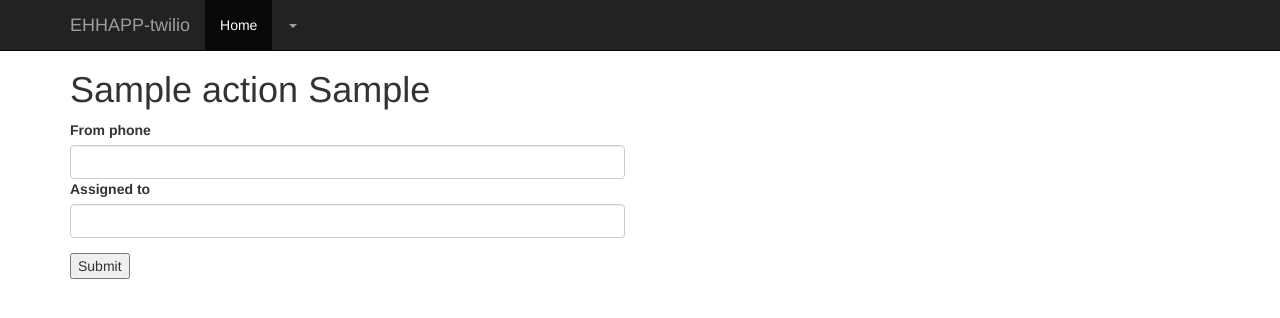
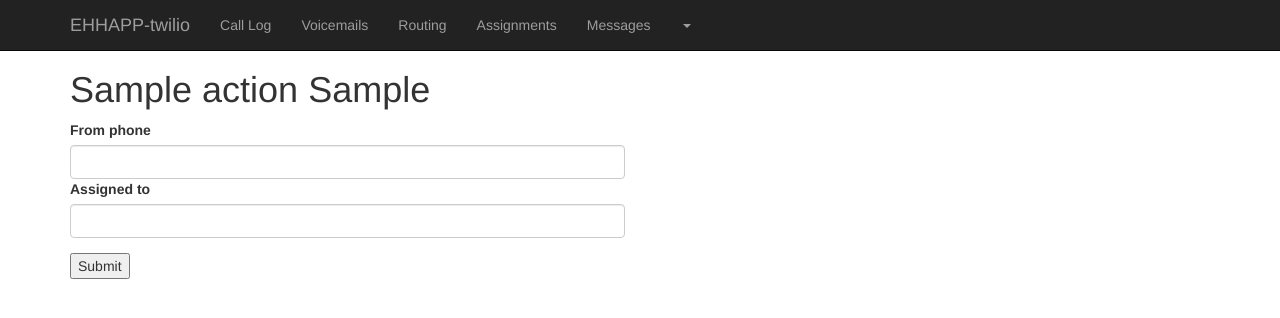
Before and after one commit to ehhop/ehhapp-twilio, a Flask app: template ehhapp_twilio/templates/intent_form.html in a window 1280 px wide. Shown: the top 318 px of the page. Run offline with Flask 2, Linux system fonts and the light colour scheme; the template is opened without the code that fills it: values that come from a table or form of the project are taken from there, most other values are stand-ins (such as "Sample title", 1, 10 or a date in 2020); parts of the project's set-up code (start-up, migrations or seed data) failed here and were passed over; some libraries are stand-ins or nearby versions.

Commit message:
Tweak templates.

```diff
--- a/ehhapp_twilio/templates/intent_form.html
+++ b/ehhapp_twilio/templates/intent_form.html
@@ -9,7 +9,7 @@
     <meta name="author" content="">
     <link rel="icon" href="../../favicon.ico">
 
-    <title>EHHAPP-twilio Intents Admin</title>
+    <title>Edit | EHHAPP-twilio </title>
 
     <!-- Bootstrap core CSS -->
     <link href="/assets/bootstrap/css/bootstrap.min.css" rel="stylesheet">
@@ -42,11 +42,15 @@
             <span class="icon-bar"></span>
             <span class="icon-bar"></span>
           </button>
-          <a class="navbar-brand" href="#">EHHAPP-twilio</a>
+          <a class="navbar-brand" href="/">EHHAPP-twilio</a>
         </div>
         <div id="navbar" class="navbar-collapse collapse">
           <ul class="nav navbar-nav">
-            <li class="active"><a href="#">Home</a></li>
+		<li class="inactive"><a href="/calls">Call Log</a></li>
+		<li class="inactive"><a href="/voicemails">Voicemails</a></li>
+		<li class="inactive"><a href="/intents">Routing</a></li>
+		<li class="inactive"><a href="/assignments">Assignments</a></li>
+		<li class="inactive"><a href="/reminders">Messages</a></li>
 	    <li class="dropdown">
 	    <a href="#" class="dropdown-toggle" data-toggle="dropdown" role="button" aria-haspopup="true" aria-expanded="false">{{ current_user.email }}<span class="caret"></span></a>
 	    <ul class="dropdown-menu">
--- a/ehhapp_twilio/templates/layout.html
+++ b/ehhapp_twilio/templates/layout.html
@@ -41,7 +41,7 @@
             <span class="icon-bar"></span>
             <span class="icon-bar"></span>
           </button>
-          <a class="navbar-brand" href="#">EHHAPP-twilio</a>
+          <a class="navbar-brand" href="/">EHHAPP-twilio Admin</a>
         </div>
         <div id="navbar" class="navbar-collapse collapse">
           <ul class="nav navbar-nav">
```
